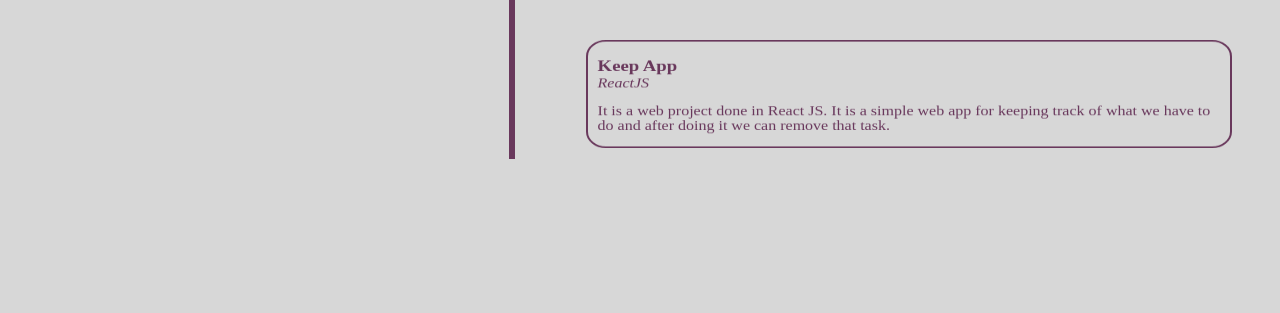
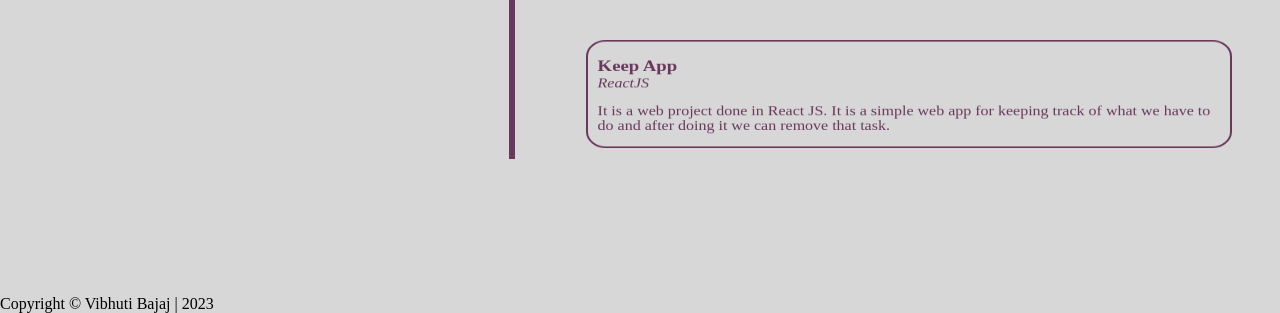
Before and after one commit to Vibhutibajaj24/Personal-Website, a plain HTML site: page projects.html in a window 1280 px wide. Shown: the part 503-816 px from the top of the page. Drawn offline with Linux system fonts and the light colour scheme.

Commit message:
Added final projects.html

```diff
--- a/projects.html
+++ b/projects.html
@@ -51,16 +51,12 @@
                 track of what we have to do and after doing it we can remove that
                 task.</p>
         </div>
-        <!-- <div class="card">
-            <h3>ToDo List</h3>
-            <h5>using ReactJS</h5>
-            <p>It is a web app which is done using React JS. This project is a ToDo
-                list. In this we can add the tasks that we want to do and after that
-                task is done we can remove it from the list</p>
-        </div> -->
+
     </div>
     </div>
 </div>
-
+<div class="footer">
+    Copyright © Vibhuti Bajaj | 2023
+</div>
 </body>
 </html>
```
